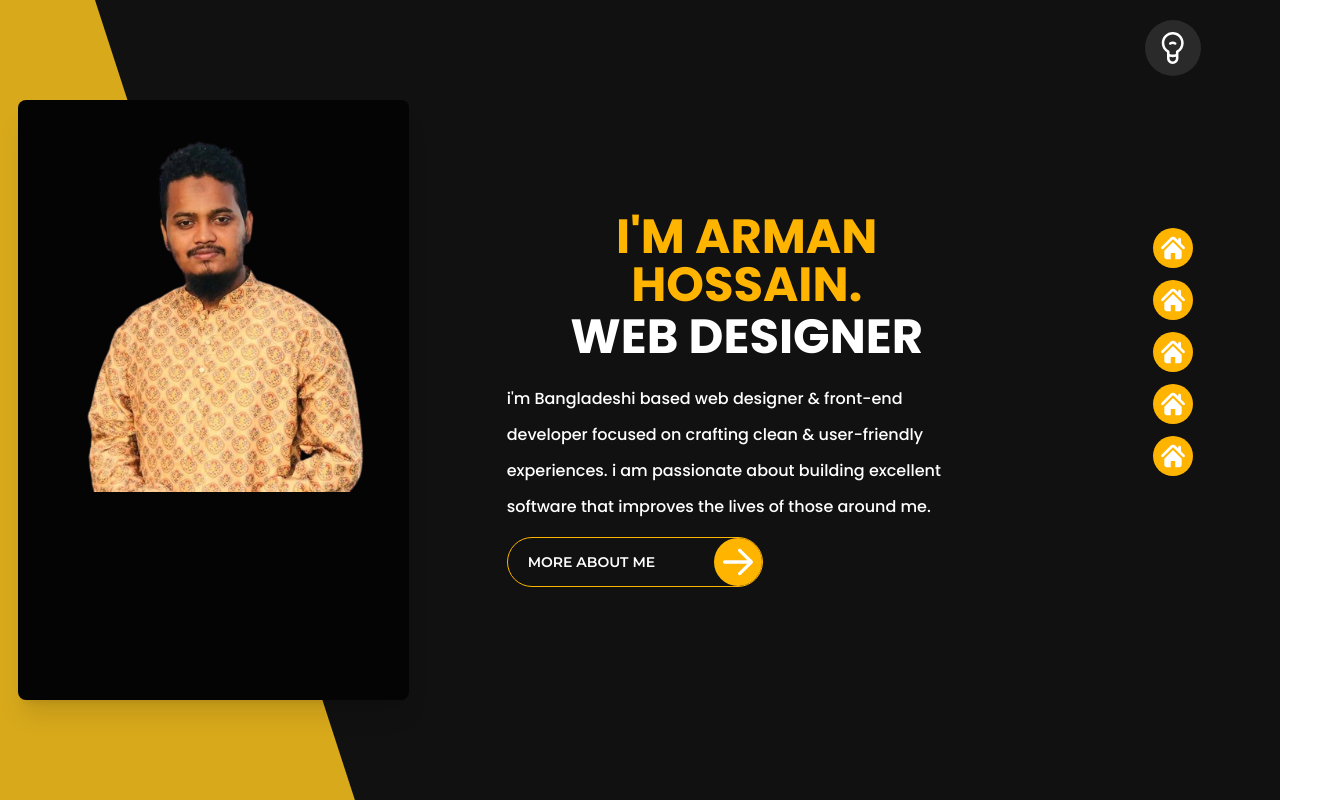
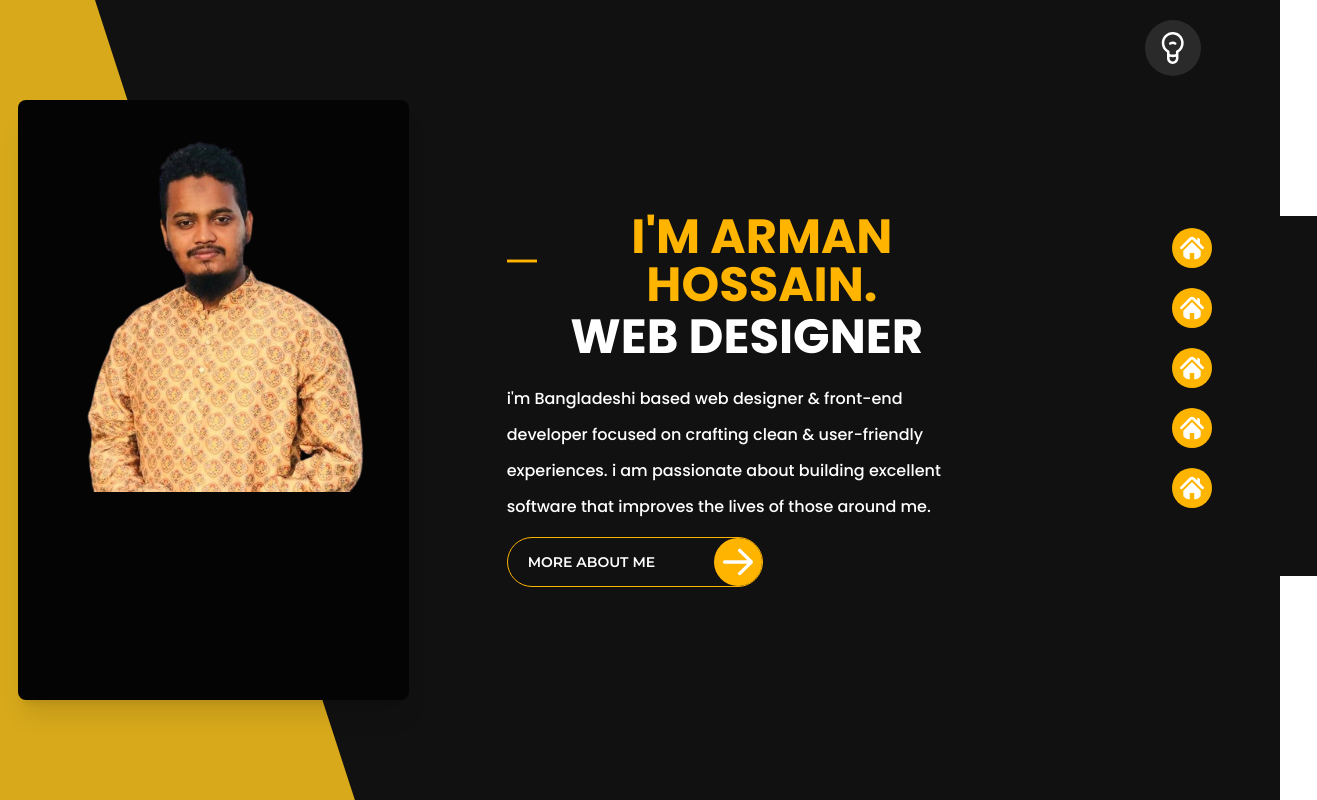
Before and after one commit to mdarmanbd/Portfolio, a Vue app: page / in a window 1280 px wide. Shown: the whole page, 1317 px wide, since content can reach past the window. Built offline with nearby package versions, Linux system fonts and the light colour scheme.

Commit message:
add the side bar  hover effect

```diff
--- a/src/components/BasedDesign.vue
+++ b/src/components/BasedDesign.vue
@@ -26,7 +26,11 @@ const count = ref(0)
                         <div class="w-full text-center sm:text-center md:text-center lg:text-left xl:text-left lg:h-1/2">
                             <!--name & title-->
                             <div class="lg:w-3/4 xl:w-3/4 lg:m-auto xl:m-auto lg:text-center xl:text-center py-1 sm:py-1 md:py-1 lg:py-0 xl:py-0">
-                                <h2 class="text-amber text-3xl sm:text-3xl md:text-3xl lg:text-5xl xl:text-5xl font-poppins font-bold uppercase pb-1">i'm arman hossain.</h2>
+                                <h2 class="flex justify-center text-amber text-3xl sm:text-3xl md:text-3xl lg:text-5xl xl:text-5xl font-poppins font-bold uppercase pb-1">
+                                    <span class="hidden sm:hidden md:hidden lg:flex xl:flex">
+                                        <img class="mr-1" src="../assets/underLine.svg">
+                                    </span>
+                                    i'm arman hossain.</h2>
                                 <h2 class="text-white font-poppins font-bold text-3xl sm:text-3xl md:text-3xl lg:text-5xl xl:text-5xl uppercase ">web designer</h2>
                             </div>
                             <!--details-->
@@ -39,9 +43,10 @@ const count = ref(0)
                             </div>
                             <!-- button -->
                             <div class="lg:w-3/4 xl:w-3/4 lg:m-auto xl:m-auto flex justify-center sm:justify-center md:justify-center lg:justify-start xl:justify-start pt-3 sm:pt-3 md:pt-3 lg:pt-0 xl:pt-3">
-                                <div class="  flex justify-between gap-3 lg:w-64 xl:w-64 border border-amber rounded-full">
+                                <div class="about-button flex justify-between gap-3 lg:w-64 xl:w-64 border border-amber rounded-full">
                                     <button class=" px-5 text-sm font-montserrat font-semibold text-white bg-transparent uppercase cursor-pointer ">
                                         more about me
+                                        <div class="overlay"></div>
                                     </button>
                                     <div class="">
                                         <img class="w-12 p-1 bg-amber rounded-full " src="../assets/rightArrow.svg">
@@ -63,21 +68,27 @@ const count = ref(0)
                             <div class="w-full lg:h-3/5 lg:flex lg:justify-center">
                                 <ul class="w-full sm:w-full md:w-full lg:w-fit xl:w-fit absolute sm:absolute md:absolute lg:static xl:static
                                  bottom-0 flex sm:flex md:flex lg:block xl:block justify-around sm:justify-around md:justify-around
-                                  bg-gray-700 sm:bg-gray-700 md:bg-gray-700 lg:bg-dreamlessSleep py-3 lg:space-y-3">
+                                  bg-gray-700 sm:bg-gray-700 md:bg-gray-700 lg:bg-dreamlessSleep py-3 lg:space-y-5">
 
-                                    <li class="w-10 bg-amber rounded-full">
+                                    <li class="home-icon  bg-amber rounded-full overflow-hidden">
+                                        <p class="uppercase font-poppins text-base text-white font-medium ">home</p>
+                                        <img class="p-2 " src="../assets/home.svg">
+
+                                    </li>
+                                    <li class="home-icon  bg-amber rounded-full overflow-hidden">
+                                        <p class=" uppercase font-poppins text-base text-white font-medium ">about</p>
                                         <img class="p-2" src="../assets/home.svg">
                                     </li>
-                                    <li class=" w-10 bg-amber rounded-full cursor-pointer">
+                                    <li class="home-icon  bg-amber rounded-full overflow-hidden">
+                                        <p class=" uppercase font-poppins text-base text-white font-medium ">portfolio</p>
                                         <img class="p-2" src="../assets/home.svg">
                                     </li>
-                                    <li class="w-10 bg-amber rounded-full">
+                                    <li class="home-icon  bg-amber rounded-full overflow-hidden">
+                                        <p class=" uppercase font-poppins text-base text-white font-medium ">contact</p>
                                         <img class="p-2" src="../assets/home.svg">
                                     </li>
-                                    <li class="w-10 bg-amber rounded-full">
-                                        <img class="p-2" src="../assets/home.svg">
-                                    </li>
-                                    <li class="w-10 bg-amber rounded-full">
+                                    <li class="home-icon  bg-amber rounded-full overflow-hidden">
+                                        <p class=" uppercase font-poppins text-base text-white font-medium ">blog</p>
                                         <img class="p-2" src="../assets/home.svg">
                                     </li>
                                 </ul>
@@ -136,6 +147,7 @@ const count = ref(0)
 </template>
 
 <style scoped>
+/* fixed color block */
     .color-block{
         background-color: rgb(216, 169, 27);
         position: fixed;
@@ -145,6 +157,73 @@ const count = ref(0)
         left: -87%;
         top: -60%;
     }
+
+/* about button design */
+ .about-button{
+    position: relative;
+    z-index: 1;
+    background-color: transparent;
+    transition: 0.4s;
+ }
+
+ .about-button:hover{
+    background-color: #ffb400;
+    transform: rotate(3deg);
+    transition: 0.8s;
+ }
+
+ /* side bare icon design*/
+
+.home-icon{
+   display: flex;
+   justify-content: center;
+   width: 250px;
+   background: #111111;
+   position: relative;
+   cursor: pointer;
+
+}
+
+.home-icon p {
+    width: 50%;
+    font-size: 16px;
+    font-weight: 600;
+    position: absolute;
+    top: 0;
+    left: 150px;
+    color: #111111;
+    padding: 10px 5px 10px 10px;
+    transition: 0.3s all;
+
+}
+.home-icon img{
+    width: 40px;
+    background-color: #ffb400;
+    border-radius: 50px;
+    transition: 0.5s all;
+
+}
+
+.home-icon:hover{
+    transition: 0.5s all;
+}
+.home-icon:hover p{
+    width: 55%;
+    padding: 8px 10px;
+    border-radius: 50px 50px;
+    background-color: #ffb400;
+    color: white;
+    transition: 0.5s all;
+    top: 0;
+    left: 0px;
+    padding-right: 60px;
+
+}
+.home-icon:hover img{
+    z-index: 1;
+}
+
+
 
 /* button style */
 
```
Also changed, not shown: src/assets/underLine.svg (added).
